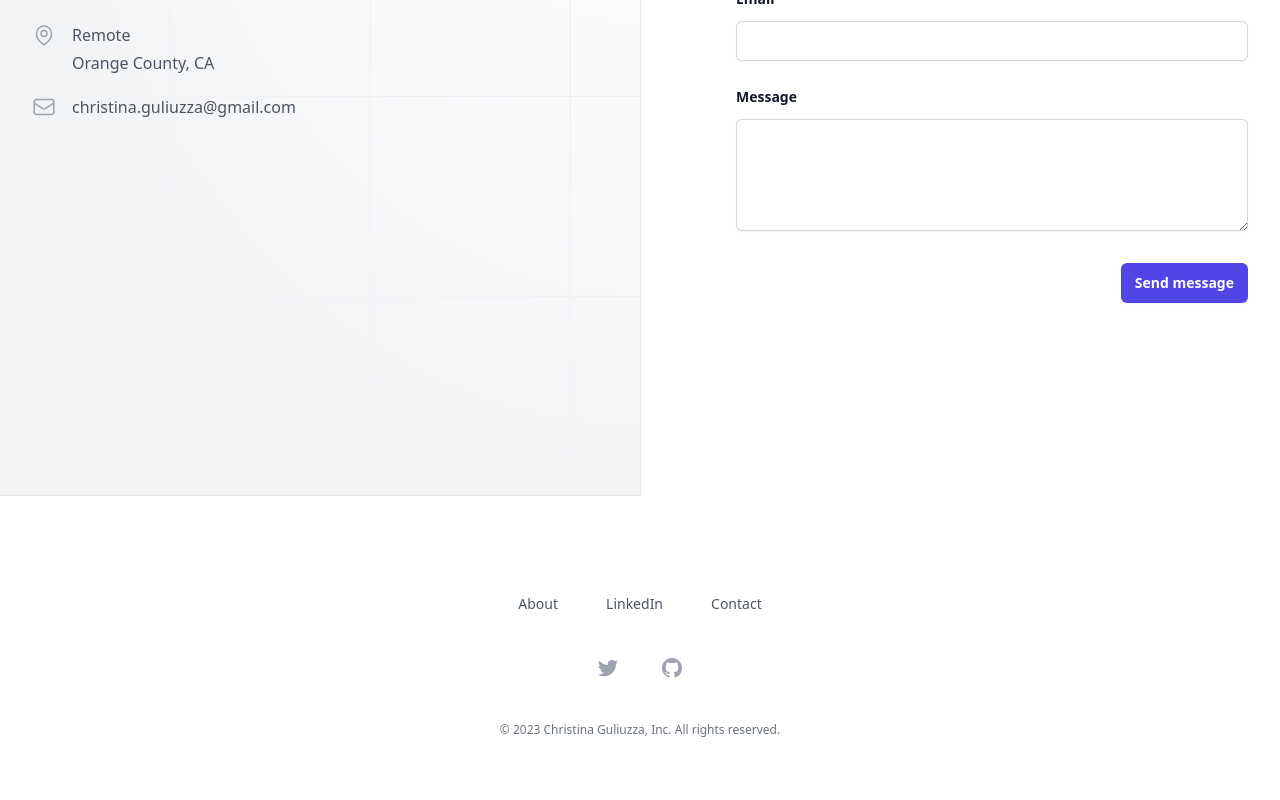
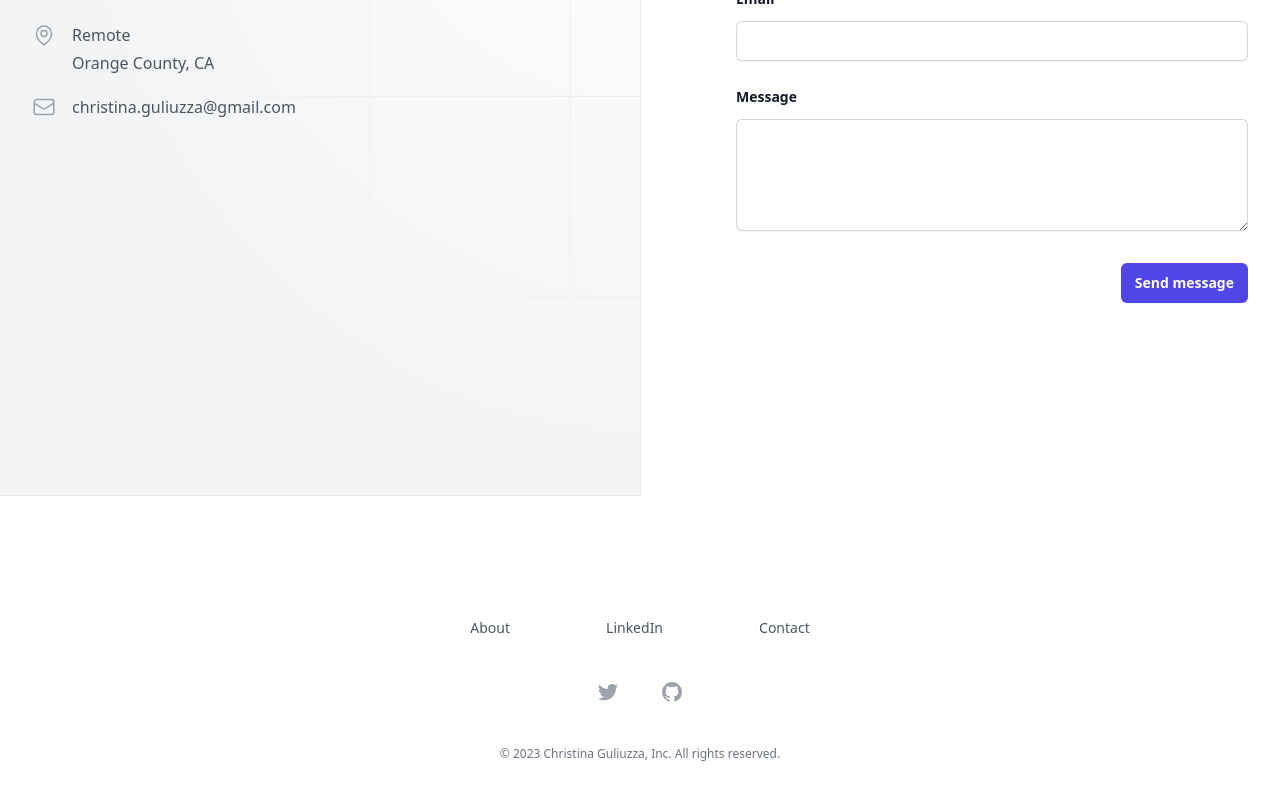
Before and after one commit to cguliuzza/tina-dev-site, a Next.js app: page / in a window 1280 px wide. Shown: the part 2535-3335 px from the top of the page. Built offline with nearby package versions, Linux system fonts and the light colour scheme.

Commit message:
fix footer nav padding so links are on one row

```diff
--- a/components/Footer.tsx
+++ b/components/Footer.tsx
@@ -46,7 +46,7 @@ export default function Footer() {
           aria-label="Footer"
         >
           {navigation.main.map((item) => (
-            <div key={item.name} className="pb-6">
+            <div key={item.name} className="p-6">
               <a
                 href={item.href}
                 className="text-sm leading-6 text-gray-600 hover:text-gray-900"
```
